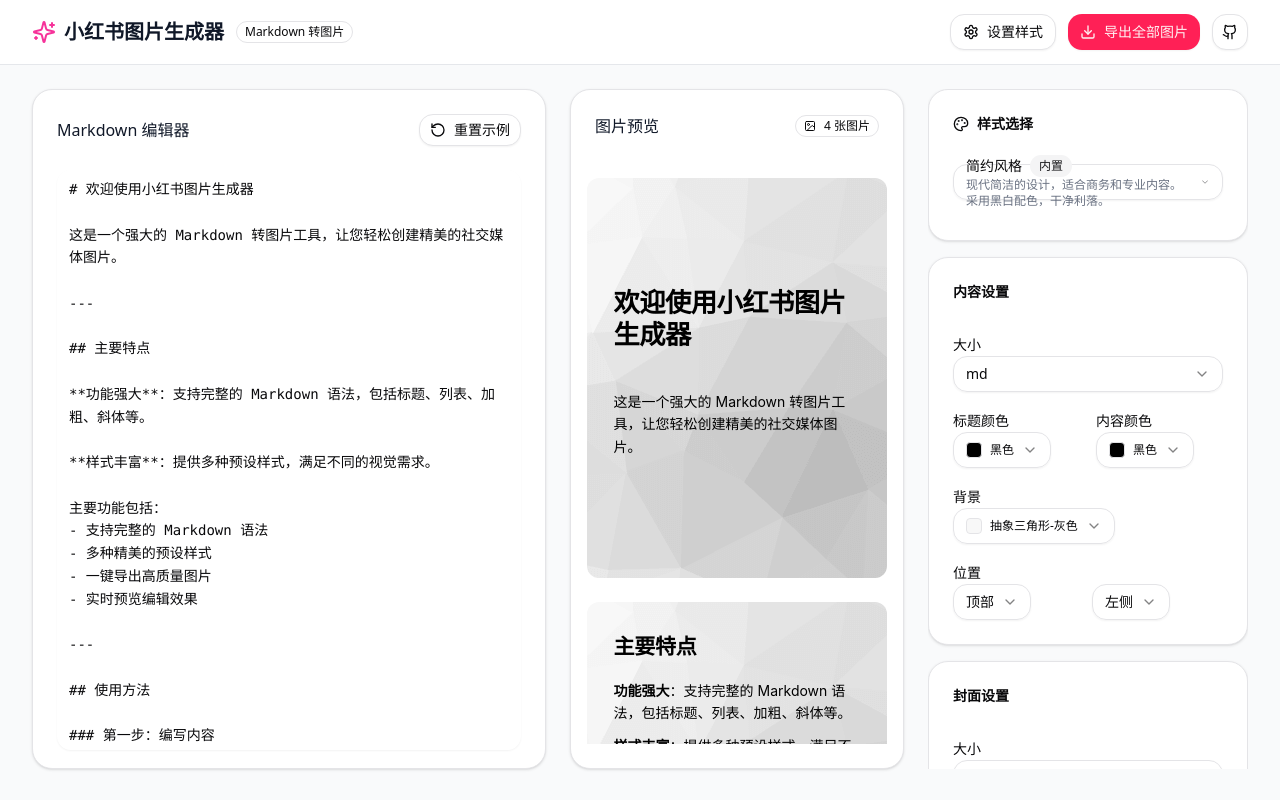
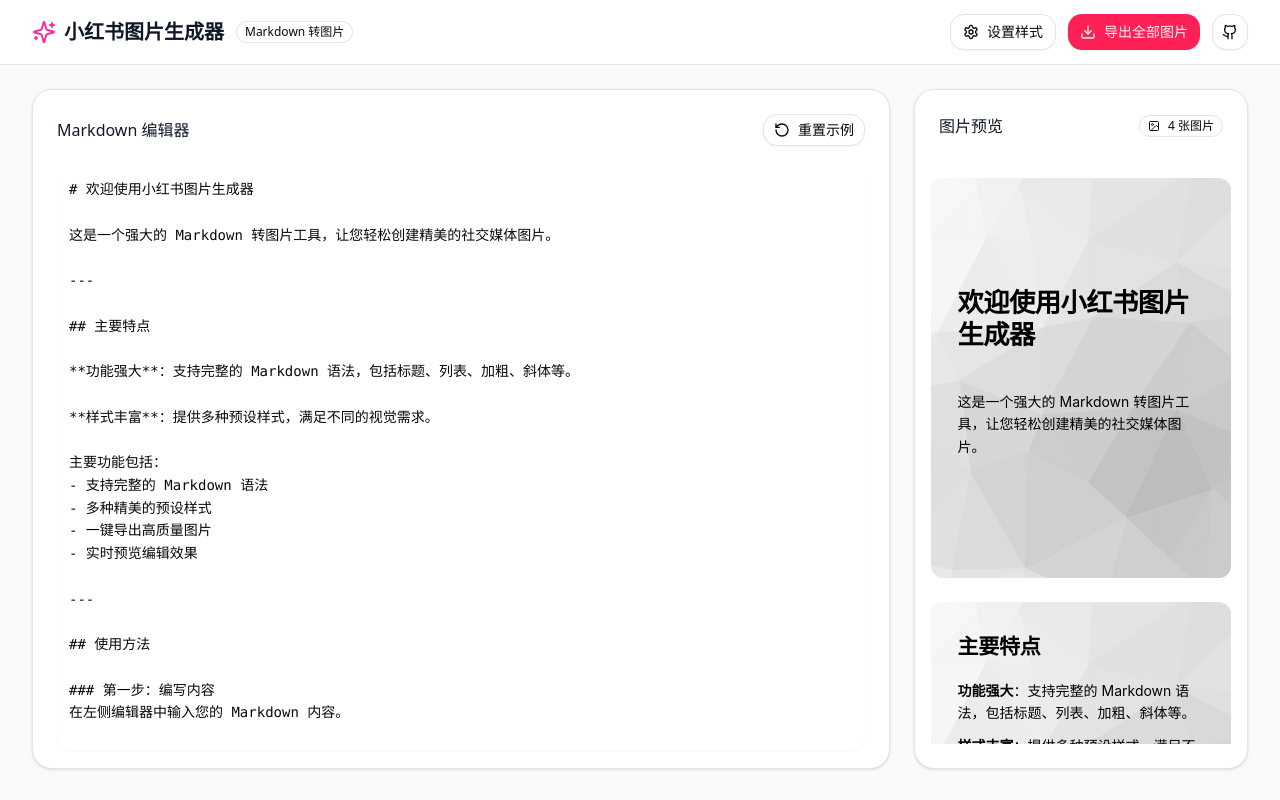
Before and after one commit to simonwong/redbook-text2img, a Next.js app: page / in a window 1280 px wide. Built offline with nearby package versions, Linux system fonts and the light colour scheme.

Commit message:
refactor: 优化Markdown解析和图片预览组件，使用useMemo和memo提升性能

```diff
--- a/src/app/page.tsx
+++ b/src/app/page.tsx
@@ -1,6 +1,6 @@
 'use client';
 
-import { useState, useRef, useCallback } from 'react';
+import { useState, useRef, useCallback, useMemo, useEffect } from 'react';
 import { Button } from '@/components/ui/button';
 import { Card, CardContent, CardHeader } from '@/components/ui/card';
 import { Badge } from '@/components/ui/badge';
@@ -31,7 +31,7 @@ const MarkdownToImageApp = () => {
   const { exportSingleImage, exportAllImages } = useImageExport();
 
   // 解析 Markdown 为图片段落
-  const segments = parseMarkdownToImages(markdown);
+  const segments = useMemo(() => parseMarkdownToImages(markdown), [markdown]);
 
   // 设置图片引用
   const setImageRef = useCallback(
@@ -180,7 +180,7 @@ const MarkdownToImageApp = () => {
               </CardContent>
             </Card>
           </div>
-          {!showSetting && (
+          {showSetting && (
             <div className="w-80 overflow-auto">
               <StyleConfigurator />
             </div>
--- a/src/components/image-preview.tsx
+++ b/src/components/image-preview.tsx
@@ -1,6 +1,6 @@
 'use client';
 
-import { forwardRef } from 'react';
+import { memo } from 'react';
 import ReactMarkdown from 'react-markdown';
 import { ImageSegment } from '@/lib/markdown-parser';
 import { generateStylesFromConfig } from '@/lib/style-generator';
@@ -8,9 +8,10 @@ import { useStyleConfigStore } from '@/store/styleConfig';
 
 interface ImagePreviewProps {
   segment: ImageSegment;
+  ref: React.Ref<HTMLDivElement>;
 }
 
-export const ImagePreview = forwardRef<HTMLDivElement, ImagePreviewProps>(({ segment }, ref) => {
+export const ImagePreview: React.FC<ImagePreviewProps> = memo(({ segment, ref }) => {
   // 使用 segment.isFirstImage 判断是否为首图（封面模式）
   const isCoverImage = segment.isFirstImage;
 
```
